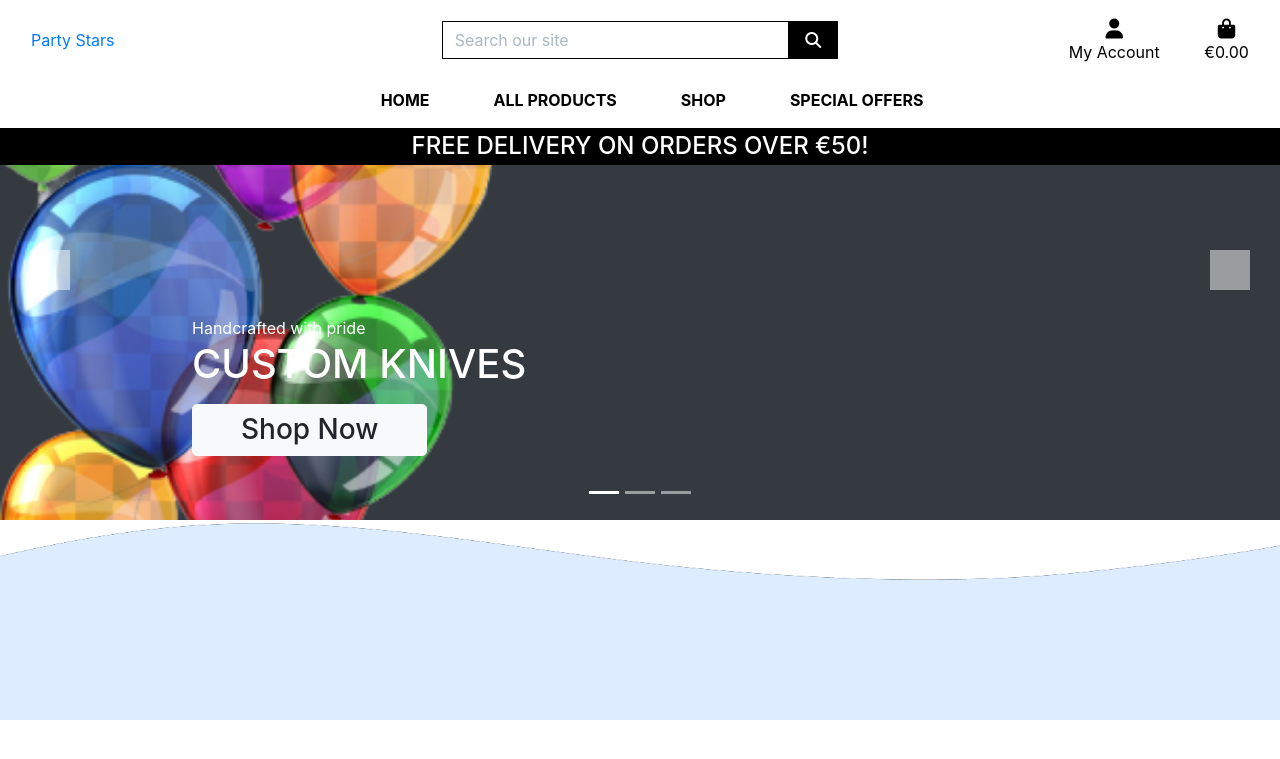
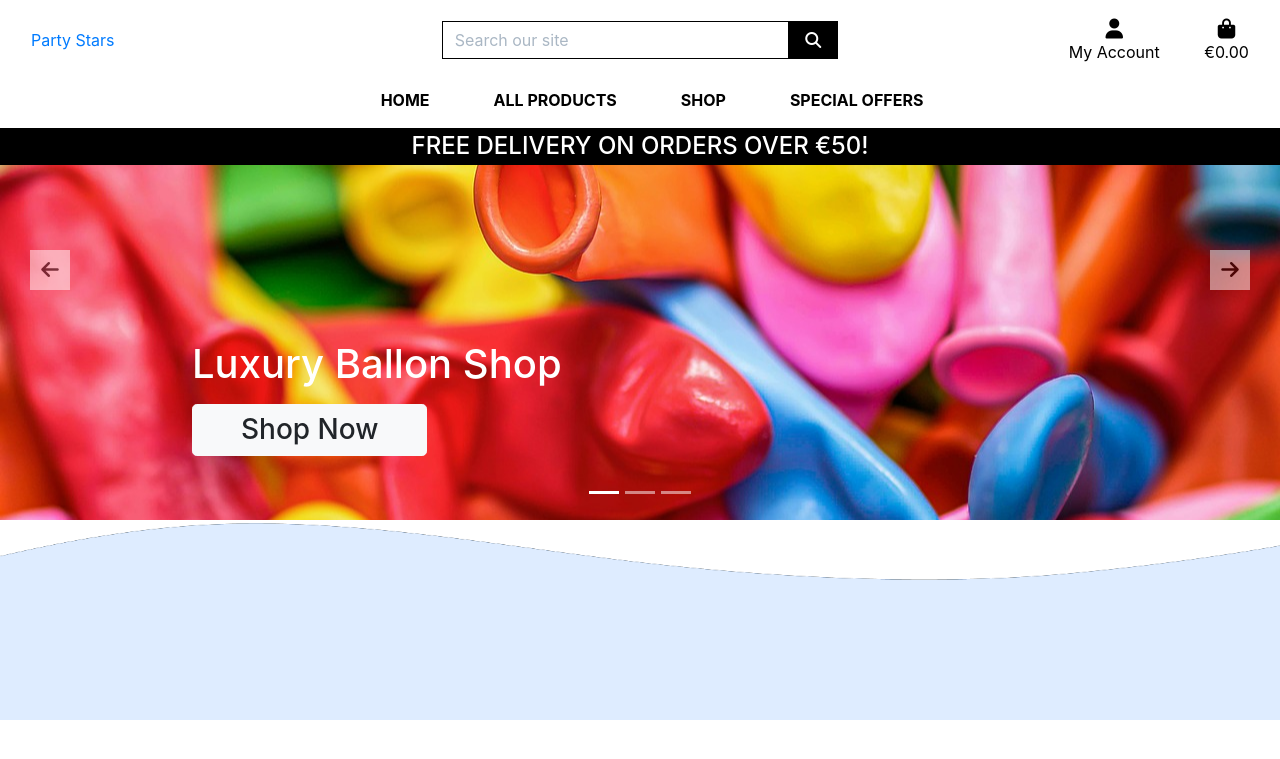
Before and after one commit to ionelaSabinaMacovei/PartyStars-PP5, a Django app: page / in a window 1280 px wide. Shown: the top 759 px of the page. Run offline with Django 3.2, Linux system fonts and the light colour scheme; data that the repository does not hold is empty; some libraries are stand-ins or nearby versions.

Commit message:
Update the arrows and images in the carousel

```diff
--- a/home/templates/home/index.html
+++ b/home/templates/home/index.html
@@ -15,8 +15,7 @@
             <div class="carousel-item  bg-img-1  active">
 
                 <div class="carousel-caption d-flex flex-column align-items-start mb-2">
-                       <p class="mb-0 fw-bold text-white">Handcrafted with pride</p>
-                    <h1 class="text-white fw-bold hero mb-3">CUSTOM KNIVES</h1>
+                    <h1 class="text-white fw-bold hero mb-3">Luxury Ballon Shop</h1>
                     <a href="{% url 'products' %}" class="btn btn-lg btn-light px-5 mb-3 "><span class="h3">Shop Now</span></a>
                 </div>
             </div>
@@ -24,8 +23,7 @@
 
                 <div class="carousel-caption d-flex flex-column align-items-start mb-2">
 
-                    <p class="mb-0 fw-bold text-white">Handcrafted with pride</p>
-                    <h1 class="text-white fw-bold hero mb-3">CUSTOM KNIVES</h1>
+                    <h1 class="text-white fw-bold hero mb-3">Luxury Ballon Shop</h1>
                     <a href="{% url 'products' %}" class="btn btn-lg btn-light px-5 mb-3 "><span class="h3">Shop Now</span></a>
                 </div>
             </div>
@@ -33,18 +31,19 @@
 
                 <div class="carousel-caption d-flex flex-column align-items-start mb-2">
 
-                    <p class="mb-0 fw-bold text-white">Handcrafted with pride</p>
-                    <h1 class="text-white fw-bold hero mb-3">CUSTOM KNIVES</h1>
+                    <h1 class="text-white fw-bold hero mb-3">Luxury Ballon Shop</h1>
                     <a href="{% url 'products' %}" class="btn btn-lg btn-light px-5 mb-3 "><span class="h3">Shop Now</span></a>
                 </div>
             </div>
         </div>
         <a class="carousel-control-prev" href="#carouselExampleIndicators" role="button" data-slide="prev">
-            <span class="carousel-control-prev-icon" aria-hidden="true"></span>
+            <span class="icon-prev" aria-hidden="true"></span>
+                <i class="fas fa-arrow-left"></i>
             <span class="sr-only">Previous</span>
           </a>
           <a class="carousel-control-next" href="#carouselExampleIndicators" role="button" data-slide="next">
-            <span class="carousel-control-next-icon" aria-hidden="true"></span>
+            <span class="icon-next" aria-hidden="true"></span>
+                <i class="fas fa-arrow-right"></i>
             <span class="sr-only">Next</span>
           </a>
     </div>
--- a/static/css/base.css
+++ b/static/css/base.css
@@ -26,18 +26,20 @@ body {
     left: 0;
     min-width: 100%;
     height: 65vh;
+
+
   }
 
   .carousel-control-prev ,
   .carousel-control-next  {
     margin-top: 250px;
-    background-color: var(--white);
+    background-color: white;
     margin-left: 30px;
     margin-right: 30px;
     width: 40px;
     height: 40px;
     border: none;
-    color: var(--black);
+    color: black;
     font-weight: bold;
     font-size: 20px;
     line-height: 40px;
@@ -52,15 +54,16 @@ body {
   }
 
   .bg-img-1 {
-    background: url('/media/background-ballons.png') center/cover no-repeat;
+    background: url('/media/carousel1.jpg') center/cover no-repeat;
+
   }
 
   .bg-img-2 {
-    background: url("/media/b-background.png") center/cover no-repeat;
+    background: url("/media/carousel2.jpg") center/cover no-repeat;
   }
 
   .bg-img-3 {
-    background: url('/media/background2.png') center/cover no-repeat;
+    background: url('/media/carousel3.jpg') center/cover no-repeat;
   }
 
 /* Footer */
```
Also changed, not shown: media/carousel1.jpg (added), media/carousel2.jpg (added), media/carousel3.jpg (added), media/milestone-birthday-ballon7 (1).png (added).
